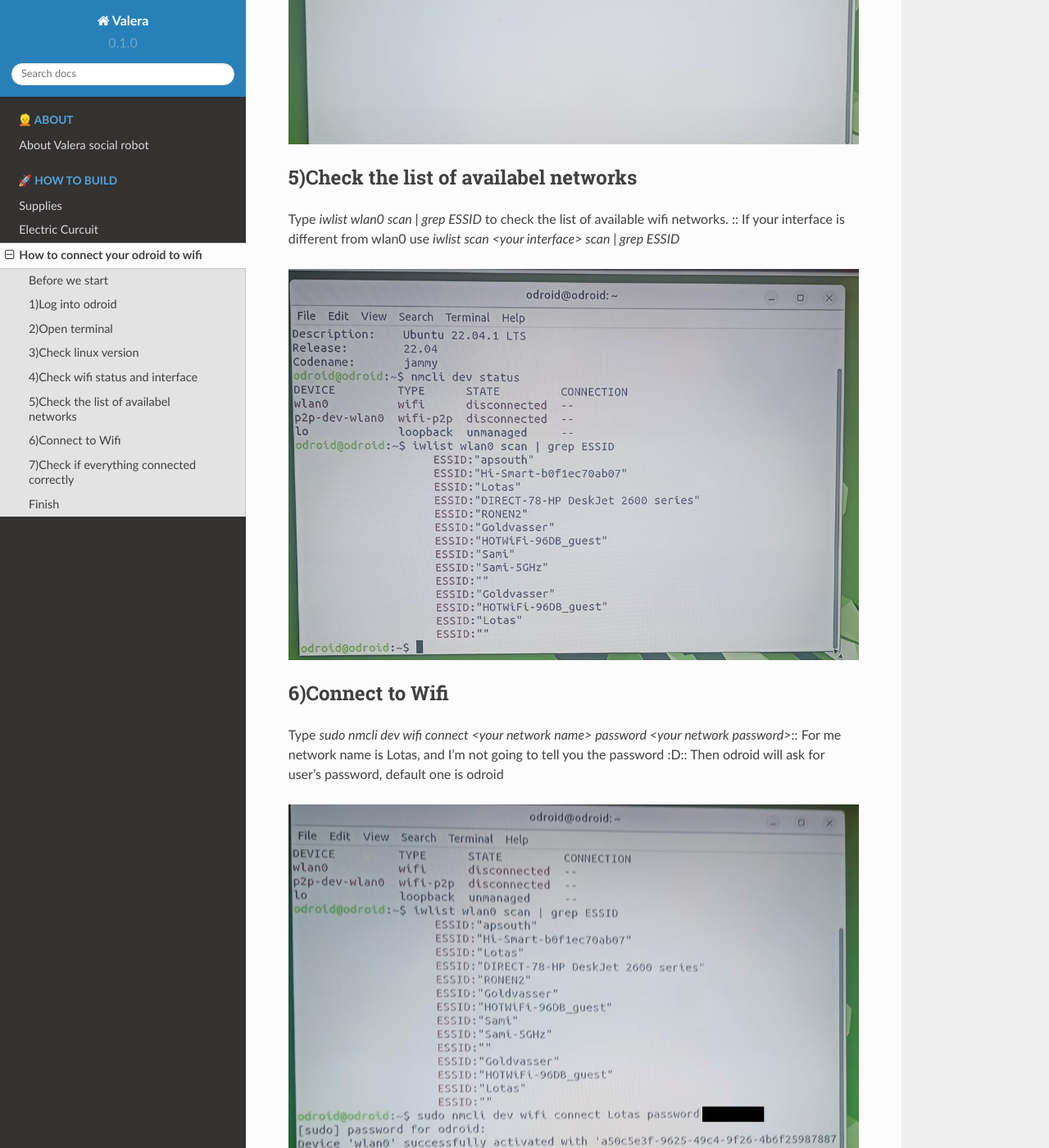
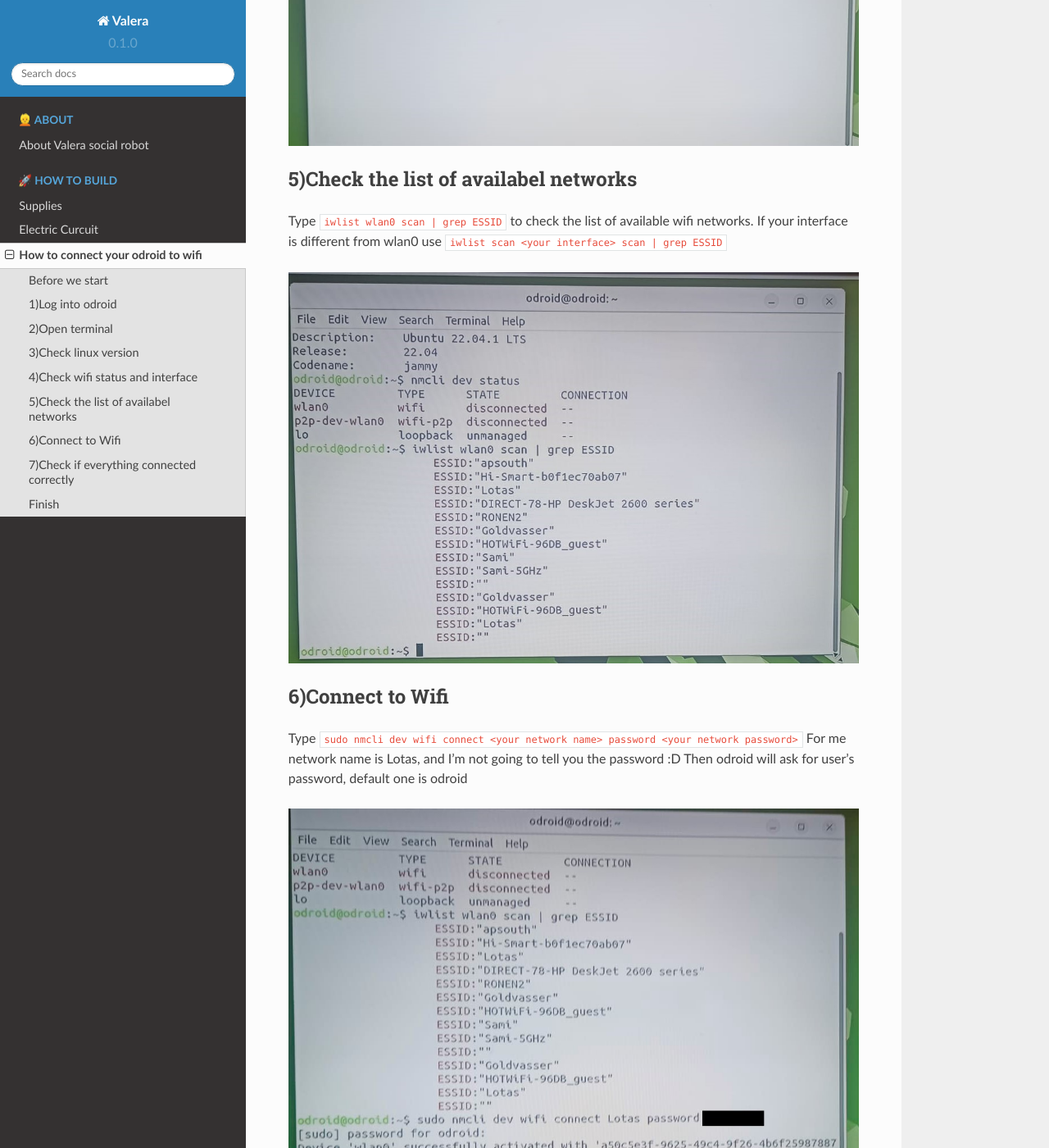
Before and after one commit to goodlancer-org/valera, a Sphinx documentation site: the page built from docs/odroid_wifi_connect.rst, in a window 1280 px wide and 1400 px high, scrolled down 3669 px. Shown: the whole window at 82% size. Built offline with Sphinx 7.4.7 and the Read the Docs theme 2.0.0, drawn with Linux system fonts in a browser that asks for light colours; some of the changed text lies outside the part shown.

```diff
--- a/docs/odroid_wifi_connect.rst
+++ b/docs/odroid_wifi_connect.rst
@@ -33,14 +33,14 @@ Open terminal using combination of keys Ctrl+Alt+T. You may also make it full sc
 3)Check linux version
 ~~~~~~~~~~~~~~~~~~~~~~
 
-Type *lsb_release -a* to check your linux version. It should be ubuntu 22.04
+Type ``lsb_release -a`` to check your linux version. It should be ubuntu 22.04
 
 .. image:: images/Odroid_wifi_connect/odroid_wifi_step3.jpg
 
 4)Check wifi status and interface
 ~~~~~~~~~~~~~~~~~~
 
-Now type *nmcli dev status* to check WiFi status, it should be disconnected.::
+Now type ``nmcli dev status`` to check WiFi status, it should be disconnected.
 Aslo check your interface type, you'll need it further. For me it's wlan0
 
 .. image:: images/Odroid_wifi_connect/odroid_wifi_step4.jpg
@@ -48,16 +48,16 @@ Aslo check your interface type, you'll need it further. For me it's wlan0
 5)Check the list of availabel networks
 ~~~~~~~~~~~~~~~
 
-Type *iwlist wlan0 scan | grep ESSID* to check the list of available wifi networks. ::
-If your interface is different from wlan0 use *iwlist scan <your interface> scan | grep ESSID*
+Type ``iwlist wlan0 scan | grep ESSID`` to check the list of available wifi networks.
+If your interface is different from wlan0 use ``iwlist scan <your interface> scan | grep ESSID``
 
 .. image:: images/Odroid_wifi_connect/odroid_wifi_step5.jpg
 
 6)Connect to Wifi
 ~~~~~~~~~~~~~~~~~~~~
 
-Type *sudo nmcli dev wifi connect <your network name> password <your network password>*::
-For me network name is Lotas, and I'm not going to tell you the password :D::
+Type ``sudo nmcli dev wifi connect <your network name> password <your network password>``
+For me network name is Lotas, and I'm not going to tell you the password :D
 Then odroid will ask for user's password, default one is odroid
 
 .. image:: images/Odroid_wifi_connect/odroid_wifi_step6.jpg
@@ -65,7 +65,7 @@ Then odroid will ask for user's password, default one is odroid
 7)Check if everything connected correctly
 ~~~~~~~~~~~~~~~~~~~~
 
-Now you can again type *nmcli dev status* to make sure you cennected successfully,::
+Now you can again type ``nmcli dev status`` to make sure you cennected successfully,
 it should say "connected" and display correct network name.
 
 .. image:: images/Odroid_wifi_connect/odroid_wifi_step7.jpg
```
Also changed, not shown: other parts of docs/odroid_wifi_connect.rst (+7 -7 lines).
